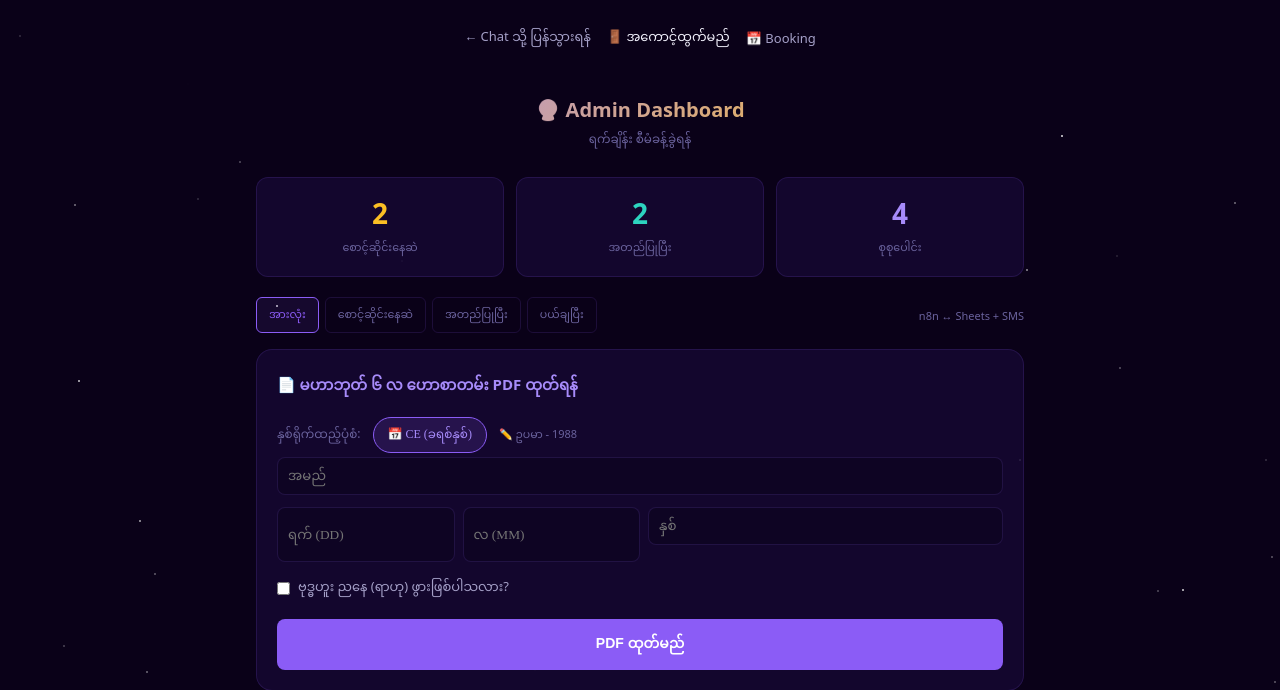
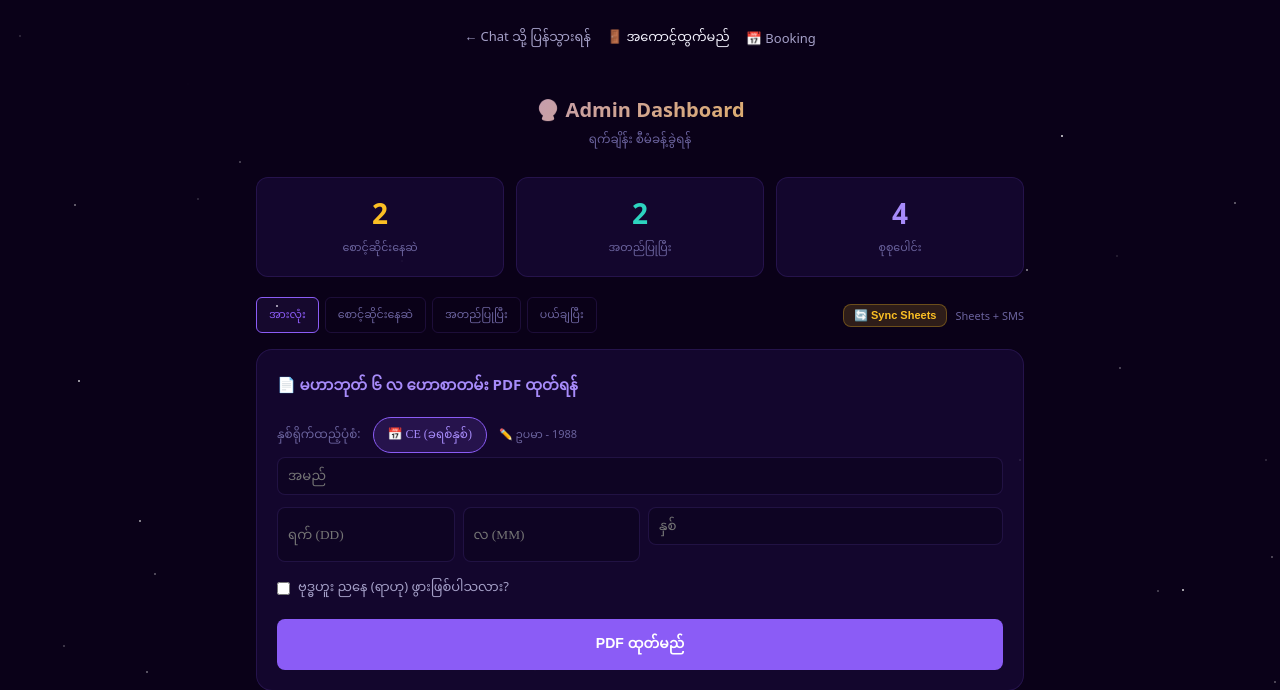
Before and after one commit to kyawzinIT99/Astrology, a Flask app: page /admin in a window 1280 px wide. Shown: the top 690 px of the page. Run offline with Flask 3, Linux system fonts and the light colour scheme; the visitor is signed in with stand-in values (Sample User, id 1); some web fonts are replaced.

Commit message:
Admin dashboard: add Force Sync Sheets button to correctly rewrite headers and rows

```diff
--- a/app.py
+++ b/app.py
@@ -277,6 +277,21 @@ def serve_admin_pdf(filename):
         return jsonify({"error": f"Internal server error: {str(e)}"}), 500
 
 
+@app.route("/api/admin/sync_sheets", methods=["POST"])
+def force_sync_sheets():
+    """Force sync all bookings to Google Sheets to update headers and catch up missed data."""
+    if not session.get("admin_logged_in"):
+        return jsonify({"error": "Unauthorized"}), 401
+
+    from sheets_sync import sync_all_bookings
+    bookings = load_bookings()
+    success = sync_all_bookings(bookings)
+
+    if success:
+        return jsonify({"message": "✅ Google Sheets resynced with latest columns!"})
+    else:
+        return jsonify({"error": "Failed to sync to Google Sheets."}), 500
+
 @app.route("/api/bookings/status", methods=["POST"])
 def update_booking_status():
     """Update a booking's status (confirm/reject) and sync to Sheets."""
--- a/templates/admin.html
+++ b/templates/admin.html
@@ -385,8 +385,10 @@
                 <button class="filter-btn" onclick="filterBookings('confirmed', this)">အတည်ပြုပြီး</button>
                 <button class="filter-btn" onclick="filterBookings('rejected', this)">ပယ်ချပြီး</button>
             </div>
-            <div style="display:flex; gap: 8px;">
-                <span style="color: var(--text-muted); font-size: 11px; padding: 5px 0;">n8n ↔ Sheets + SMS</span>
+            <div style="display:flex; gap: 8px; align-items: center;">
+                <button class="btn btn-sheets" onclick="forceSyncSheets()" id="btnForceSync"
+                    style="padding: 4px 10px; font-size: 11px;">🔄 Sync Sheets</button>
+                <span style="color: var(--text-muted); font-size: 11px;">Sheets + SMS</span>
             </div>
         </div>
 
@@ -657,6 +659,27 @@
             }
         }
 
+        async function forceSyncSheets() {
+            if (!confirm("Google Sheets ပေါ်ရှိ အချက်အလက်များကို အသစ်ပြန်လည်ရေးသွင်းမည်။ သေချာပါသလား?")) return;
+            const btn = document.getElementById('btnForceSync');
+            btn.disabled = true;
+            btn.innerHTML = '⏳ Syncing...';
+            try {
+                const res = await fetch('/api/admin/sync_sheets', { method: 'POST' });
+                const json = await res.json();
+                if (res.ok) {
+                    alert(json.message);
+                } else {
+                    alert("Error: " + json.error);
+                }
+            } catch (e) {
+                alert("Connection failed");
+            } finally {
+                btn.disabled = false;
+                btn.innerHTML = '🔄 Sync Sheets';
+            }
+        }
+
         loadBookings();
     </script>
 </body>
```
